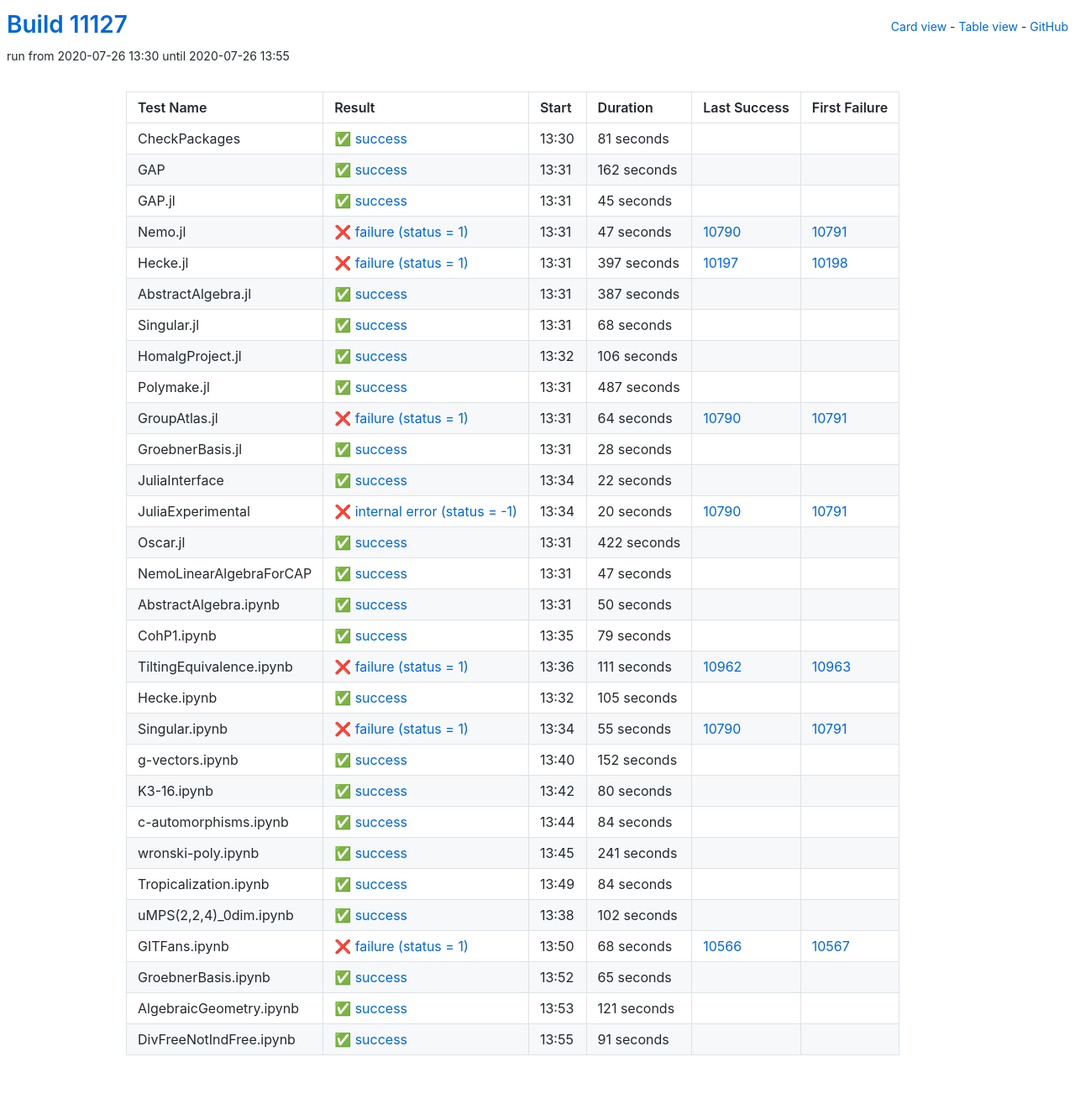
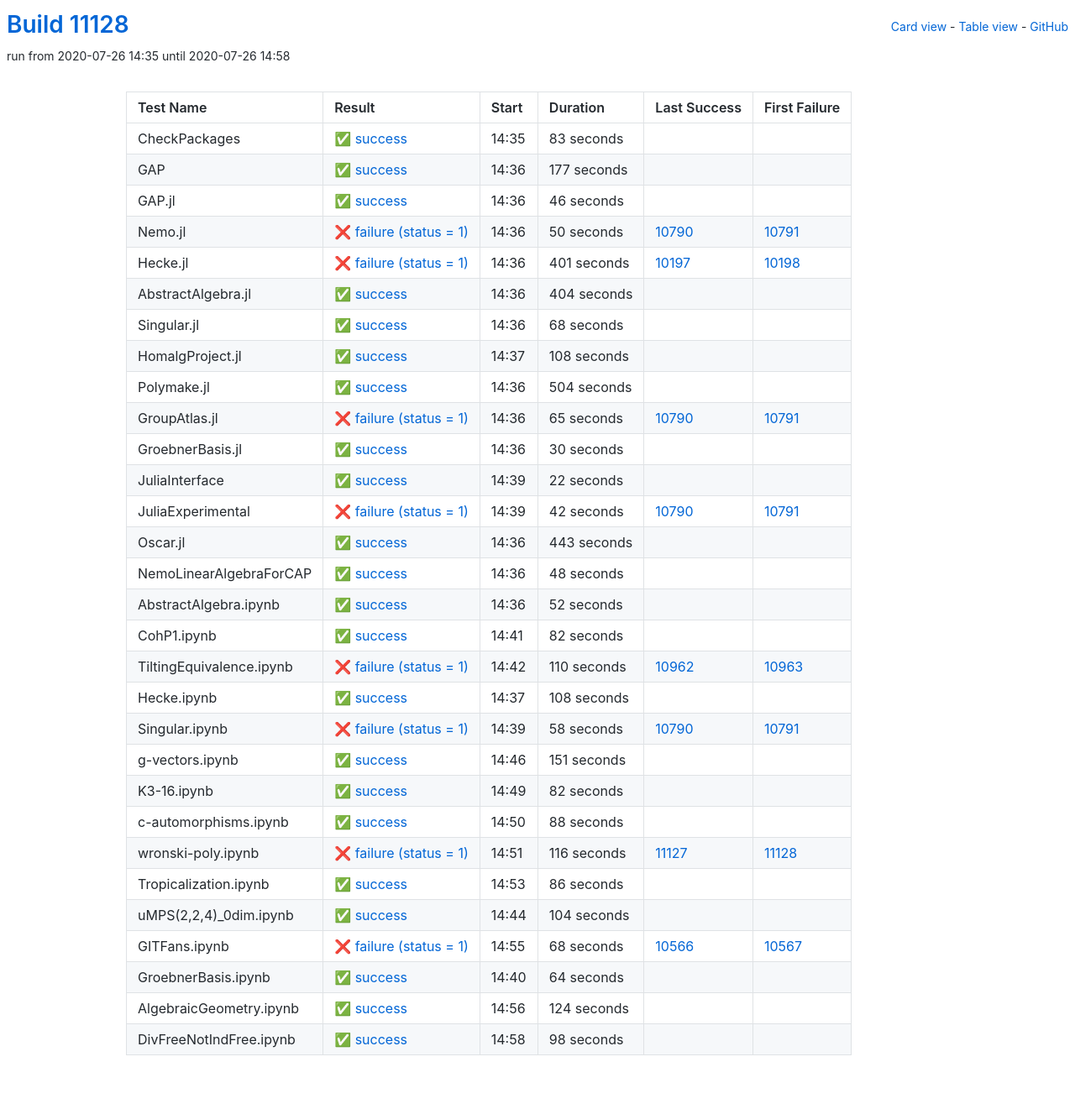
Before and after one commit to oscar-system/oscar-ci-status, a Jekyll site: the page built from table.html, in a window 1280 px wide. Shown: the whole page at 84% size. Built offline with Jekyll 4.4.1, drawn with Linux system fonts in a browser that asks for light colours.

Commit message:
Build #11128

```diff
--- a/_data/ci.yml
+++ b/_data/ci.yml
@@ -1,6 +1,6 @@
 ---
-build: 11127
-build_url: https://oscarci.mathematik.uni-kl.de/job/oscar/11127/
+build: 11128
+build_url: https://oscarci.mathematik.uni-kl.de/job/oscar/11128/
 job: oscar
 organization: oscar-system
 repo: oscar-ci-status
@@ -8,80 +8,80 @@
 tests:
 - name: CheckPackages
   id: checkpackages
-  log: https://oscarci.mathematik.uni-kl.de/job/oscar/11127/artifact/logs/build-11127/CheckPackages.log
-  start: 2020-07-26 13:30
+  log: https://oscarci.mathematik.uni-kl.de/job/oscar/11128/artifact/logs/build-11128/CheckPackages.log
+  start: 2020-07-26 14:35
   success: true
   exitcode: 0
   status: success
-  duration: 81
+  duration: 83
   last_success: false
   last_success_url:
   first_failure: false
   first_failure_url:
 - name: GAP
   id: gap
-  log: https://oscarci.mathematik.uni-kl.de/job/oscar/11127/artifact/logs/build-11127/GAP.log
-  start: 2020-07-26 13:31
+  log: https://oscarci.mathematik.uni-kl.de/job/oscar/11128/artifact/logs/build-11128/GAP.log
+  start: 2020-07-26 14:36
   success: true
   exitcode: 0
   status: success
-  duration: 162
+  duration: 177
   last_success: false
   last_success_url:
   first_failure: false
   first_failure_url:
 - name: GAP.jl
   id: gap-jl
-  log: https://oscarci.mathematik.uni-kl.de/job/oscar/11127/artifact/logs/build-11127/GAP.jl.log
-  start: 2020-07-26 13:31
+  log: https://oscarci.mathematik.uni-kl.de/job/oscar/11128/artifact/logs/build-11128/GAP.jl.log
+  start: 2020-07-26 14:36
   success: true
   exitcode: 0
   status: success
-  duration: 45
+  duration: 46
   last_success: false
   last_success_url:
   first_failure: false
   first_failure_url:
 - name: Nemo.jl
   id: nemo-jl
-  log: https://oscarci.mathematik.uni-kl.de/job/oscar/11127/artifact/logs/build-11127/Nemo.jl.log
-  start: 2020-07-26 13:31
+  log: https://oscarci.mathematik.uni-kl.de/job/oscar/11128/artifact/logs/build-11128/Nemo.jl.log
+  start: 2020-07-26 14:36
   success: false
   exitcode: 1
   status: failure
-  duration: 47
+  duration: 50
   last_success: 10790
   last_success_url: https://oscarci.mathematik.uni-kl.de/job/oscar/10790/
   first_failure: 10791
   first_failure_url: https://oscarci.mathematik.uni-kl.de/job/oscar/10791/
 - name: Hecke.jl
   id: hecke-jl
-  log: https://oscarci.mathematik.uni-kl.de/job/oscar/11127/artifact/logs/build-11127/Hecke.jl.log
-  start: 2020-07-26 13:31
+  log: https://oscarci.mathematik.uni-kl.de/job/oscar/11128/artifact/logs/build-11128/Hecke.jl.log
+  start: 2020-07-26 14:36
   success: false
   exitcode: 1
   status: failure
-  duration: 397
+  duration: 401
   last_success: 10197
   last_success_url: https://oscarci.mathematik.uni-kl.de/job/oscar/10197/
   first_failure: 10198
   first_failure_url: https://oscarci.mathematik.uni-kl.de/job/oscar/10198/
 - name: AbstractAlgebra.jl
   id: abstractalgebra-jl
-  log: https://oscarci.mathematik.uni-kl.de/job/oscar/11127/artifact/logs/build-11127/AbstractAlgebra.jl.log
-  start: 2020-07-26 13:31
+  log: https://oscarci.mathematik.uni-kl.de/job/oscar/11128/artifact/logs/build-11128/AbstractAlgebra.jl.log
+  start: 2020-07-26 14:36
   success: true
   exitcode: 0
   status: success
-  duration: 387
+  duration: 404
   last_success: false
   last_success_url:
   first_failure: false
   first_failure_url:
 - name: Singular.jl
   id: singular-jl
-  log: https://oscarci.mathematik.uni-kl.de/job/oscar/11127/artifact/logs/build-11127/Singular.jl.log
-  start: 2020-07-26 13:31
+  log: https://oscarci.mathematik.uni-kl.de/job/oscar/11128/artifact/logs/build-11128/Singular.jl.log
+  start: 2020-07-26 14:36
   success: true
   exitcode: 0
   status: success
@@ -92,56 +92,56 @@
   first_failure_url:
 - name: HomalgProject.jl
   id: homalgproject-jl
-  log: https://oscarci.mathematik.uni-kl.de/job/oscar/11127/artifact/logs/build-11127/HomalgProject.jl.log
-  start: 2020-07-26 13:32
+  log: https://oscarci.mathematik.uni-kl.de/job/oscar/11128/artifact/logs/build-11128/HomalgProject.jl.log
+  start: 2020-07-26 14:37
   success: true
   exitcode: 0
   status: success
-  duration: 106
+  duration: 108
   last_success: false
   last_success_url:
   first_failure: false
   first_failure_url:
 - name: Polymake.jl
   id: polymake-jl
-  log: https://oscarci.mathematik.uni-kl.de/job/oscar/11127/artifact/logs/build-11127/Polymake.jl.log
-  start: 2020-07-26 13:31
+  log: https://oscarci.mathematik.uni-kl.de/job/oscar/11128/artifact/logs/build-11128/Polymake.jl.log
+  start: 2020-07-26 14:36
   success: true
   exitcode: 0
   status: success
-  duration: 487
+  duration: 504
   last_success: false
   last_success_url:
   first_failure: false
   first_failure_url:
 - name: GroupAtlas.jl
   id: groupatlas-jl
-  log: https://oscarci.mathematik.uni-kl.de/job/oscar/11127/artifact/logs/build-11127/GroupAtlas.jl.log
-  start: 2020-07-26 13:31
+  log: https://oscarci.mathematik.uni-kl.de/job/oscar/11128/artifact/logs/build-11128/GroupAtlas.jl.log
+  start: 2020-07-26 14:36
   success: false
   exitcode: 1
   status: failure
-  duration: 64
+  duration: 65
   last_success: 10790
   last_success_url: https://oscarci.mathematik.uni-kl.de/job/oscar/10790/
   first_failure: 10791
   first_failure_url: https://oscarci.mathematik.uni-kl.de/job/oscar/10791/
 - name: GroebnerBasis.jl
   id: groebnerbasis-jl
-  log: https://oscarci.mathematik.uni-kl.de/job/oscar/11127/artifact/logs/build-11127/GroebnerBasis.jl.log
-  start: 2020-07-26 13:31
+  log: https://oscarci.mathematik.uni-kl.de/job/oscar/11128/artifact/logs/build-11128/GroebnerBasis.jl.log
+  start: 2020-07-26 14:36
   success: true
   exitcode: 0
   status: success
-  duration: 28
+  duration: 30
   last_success: false
   last_success_url:
   first_failure: false
   first_failure_url:
 - name: JuliaInterface
   id: juliainterface
-  log: https://oscarci.mathematik.uni-kl.de/job/oscar/11127/artifact/logs/build-11127/JuliaInterface.log
-  start: 2020-07-26 13:34
+  log: https://oscarci.mathematik.uni-kl.de/job/oscar/11128/artifact/logs/build-11128/JuliaInterface.log
+  start: 2020-07-26 14:39
   success: true
   exitcode: 0
   status: success
@@ -152,176 +152,176 @@
   first_failure_url:
 - name: JuliaExperimental
   id: juliaexperimental
-  log: https://oscarci.mathematik.uni-kl.de/job/oscar/11127/artifact/logs/build-11127/JuliaExperimental.log
-  start: 2020-07-26 13:34
+  log: https://oscarci.mathematik.uni-kl.de/job/oscar/11128/artifact/logs/build-11128/JuliaExperimental.log
+  start: 2020-07-26 14:39
   success: false
-  exitcode: -1
-  status: internal error
-  duration: 20
+  exitcode: 1
+  status: failure
+  duration: 42
   last_success: 10790
   last_success_url: https://oscarci.mathematik.uni-kl.de/job/oscar/10790/
   first_failure: 10791
   first_failure_url: https://oscarci.mathematik.uni-kl.de/job/oscar/10791/
 - name: Oscar.jl
   id: oscar-jl
-  log: https://oscarci.mathematik.uni-kl.de/job/oscar/11127/artifact/logs/build-11127/Oscar.jl.log
-  start: 2020-07-26 13:31
+  log: https://oscarci.mathematik.uni-kl.de/job/oscar/11128/artifact/logs/build-11128/Oscar.jl.log
+  start: 2020-07-26 14:36
   success: true
   exitcode: 0
   status: success
-  duration: 422
+  duration: 443
   last_success: false
   last_success_url:
   first_failure: false
   first_failure_url:
 - name: NemoLinearAlgebraForCAP
   id: nemolinearalgebraforcap
-  log: https://oscarci.mathematik.uni-kl.de/job/oscar/11127/artifact/logs/build-11127/NemoLinearAlgebraForCAP.log
-  start: 2020-07-26 13:31
+  log: https://oscarci.mathematik.uni-kl.de/job/oscar/11128/artifact/logs/build-11128/NemoLinearAlgebraForCAP.log
+  start: 2020-07-26 14:36
   success: true
   exitcode: 0
   status: success
-  duration: 47
+  duration: 48
   last_success: false
   last_success_url:
   first_failure: false
   first_failure_url:
 - name: AbstractAlgebra.ipynb
   id: abstractalgebra-ipynb
-  log: https://oscarci.mathematik.uni-kl.de/job/oscar/11127/artifact/logs/build-11127/AbstractAlgebra.ipynb.log
-  start: 2020-07-26 13:31
+  log: https://oscarci.mathematik.uni-kl.de/job/oscar/11128/artifact/logs/build-11128/AbstractAlgebra.ipynb.log
+  start: 2020-07-26 14:36
   success: true
   exitcode: 0
   status: success
-  duration: 50
+  duration: 52
   last_success: false
   last_success_url:
   first_failure: false
   first_failure_url:
 - name: CohP1.ipynb
   id: cohp1-ipynb
-  log: https://oscarci.mathematik.uni-kl.de/job/oscar/11127/artifact/logs/build-11127/CohP1.ipynb.log
-  start: 2020-07-26 13:35
+  log: https://oscarci.mathematik.uni-kl.de/job/oscar/11128/artifact/logs/build-11128/CohP1.ipynb.log
+  start: 2020-07-26 14:41
   success: true
   exitcode: 0
   status: success
-  duration: 79
+  duration: 82
   last_success: false
   last_success_url:
   first_failure: false
   first_failure_url:
 - name: TiltingEquivalence.ipynb
   id: tiltingequivalence-ipynb
-  log: https://oscarci.mathematik.uni-kl.de/job/oscar/11127/artifact/logs/build-11127/TiltingEquivalence.ipynb.log
-  start: 2020-07-26 13:36
+  log: https://oscarci.mathematik.uni-kl.de/job/oscar/11128/artifact/logs/build-11128/TiltingEquivalence.ipynb.log
+  start: 2020-07-26 14:42
   success: false
   exitcode: 1
   status: failure
-  duration: 111
+  duration: 110
   last_success: 10962
   last_success_url: https://oscarci.mathematik.uni-kl.de/job/oscar/10962/
   first_failure: 10963
   first_failure_url: https://oscarci.mathematik.uni-kl.de/job/oscar/10963/
 - name: Hecke.ipynb
   id: hecke-ipynb
-  log: https://oscarci.mathematik.uni-kl.de/job/oscar/11127/artifact/logs/build-11127/Hecke.ipynb.log
-  start: 2020-07-26 13:32
+  log: https://oscarci.mathematik.uni-kl.de/job/oscar/11128/artifact/logs/build-11128/Hecke.ipynb.log
+  start: 2020-07-26 14:37
   success: true
   exitcode: 0
   status: success
-  duration: 105
+  duration: 108
   last_success: false
   last_success_url:
   first_failure: false
   first_failure_url:
 - name: Singular.ipynb
   id: singular-ipynb
-  log: https://oscarci.mathematik.uni-kl.de/job/oscar/11127/artifact/logs/build-11127/Singular.ipynb.log
-  start: 2020-07-26 13:34
+  log: https://oscarci.mathematik.uni-kl.de/job/oscar/11128/artifact/logs/build-11128/Singular.ipynb.log
+  start: 2020-07-26 14:39
   success: false
   exitcode: 1
   status: failure
-  duration: 55
+  duration: 58
   last_success: 10790
   last_success_url: https://oscarci.mathematik.uni-kl.de/job/oscar/10790/
   first_failure: 10791
   first_failure_url: https://oscarci.mathematik.uni-kl.de/job/oscar/10791/
 - name: g-vectors.ipynb
   id: g-vectors-ipynb
-  log: https://oscarci.mathematik.uni-kl.de/job/oscar/11127/artifact/logs/build-11127/g-vectors.ipynb.log
-  start: 2020-07-26 13:40
+  log: https://oscarci.mathematik.uni-kl.de/job/oscar/11128/artifact/logs/build-11128/g-vectors.ipynb.log
+  start: 2020-07-26 14:46
   success: true
   exitcode: 0
   status: success
-  duration: 152
+  duration: 151
   last_success: false
   last_success_url:
   first_failure: false
   first_failure_url:
 - name: K3-16.ipynb
   id: k3-16-ipynb
-  log: https://oscarci.mathematik.uni-kl.de/job/oscar/11127/artifact/logs/build-11127/K3-16.ipynb.log
-  start: 2020-07-26 13:42
+  log: https://oscarci.mathematik.uni-kl.de/job/oscar/11128/artifact/logs/build-11128/K3-16.ipynb.log
+  start: 2020-07-26 14:49
   success: true
   exitcode: 0
   status: success
-  duration: 80
+  duration: 82
   last_success: false
   last_success_url:
   first_failure: false
   first_failure_url:
 - name: c-automorphisms.ipynb
   id: c-automorphisms-ipynb
-  log: https://oscarci.mathematik.uni-kl.de/job/oscar/11127/artifact/logs/build-11127/c-automorphisms.ipynb.log
-  start: 2020-07-26 13:44
+  log: https://oscarci.mathematik.uni-kl.de/job/oscar/11128/artifact/logs/build-11128/c-automorphisms.ipynb.log
+  start: 2020-07-26 14:50
   success: true
   exitcode: 0
   status: success
-  duration: 84
+  duration: 88
   last_success: false
   last_success_url:
   first_failure: false
   first_failure_url:
 - name: wronski-poly.ipynb
   id: wronski-poly-ipynb
-  log: https://oscarci.mathematik.uni-kl.de/job/oscar/11127/artifact/logs/build-11127/wronski-poly.ipynb.log
-  start: 2020-07-26 13:45
+  log: https://oscarci.mathematik.uni-kl.de/job/oscar/11128/artifact/logs/build-11128/wronski-poly.ipynb.log
+  start: 2020-07-26 14:51
+  success: false
+  exitcode: 1
+  status: failure
+  duration: 116
+  last_success: 11127
+  last_success_url: https://oscarci.mathematik.uni-kl.de/job/oscar/11127/
+  first_failure: 11128
+  first_failure_url: https://oscarci.mathematik.uni-kl.de/job/oscar/11128/
+- name: Tropicalization.ipynb
+  id: tropicalization-ipynb
+  log: https://oscarci.mathematik.uni-kl.de/job/oscar/11128/artifact/logs/build-11128/Tropicalization.ipynb.log
+  start: 2020-07-26 14:53
   success: true
   exitcode: 0
   status: success
-  duration: 241
-  last_success: false
-  last_success_url:
-  first_failure: false
-  first_failure_url:
-- name: Tropicalization.ipynb
-  id: tropicalization-ipynb
-  log: https://oscarci.mathematik.uni-kl.de/job/oscar/11127/artifact/logs/build-11127/Tropicalization.ipynb.log
-  start: 2020-07-26 13:49
-  success: true
-  exitcode: 0
-  status: success
-  duration: 84
+  duration: 86
   last_success: false
   last_success_url:
   first_failure: false
   first_failure_url:
 - name: uMPS(2,2,4)_0dim.ipynb
   id: umps-2-2-4-0dim-ipynb
-  log: https://oscarci.mathematik.uni-kl.de/job/oscar/11127/artifact/logs/build-11127/uMPS-2-2-4-_0dim.ipynb.log
-  start: 2020-07-26 13:38
+  log: https://oscarci.mathematik.uni-kl.de/job/oscar/11128/artifact/logs/build-11128/uMPS-2-2-4-_0dim.ipynb.log
+  start: 2020-07-26 14:44
   success: true
   exitcode: 0
   status: success
-  duration: 102
+  duration: 104
   last_success: false
   last_success_url:
   first_failure: false
   first_failure_url:
 - name: GITFans.ipynb
   id: gitfans-ipynb
-  log: https://oscarci.mathematik.uni-kl.de/job/oscar/11127/artifact/logs/build-11127/GITFans.ipynb.log
-  start: 2020-07-26 13:50
+  log: https://oscarci.mathematik.uni-kl.de/job/oscar/11128/artifact/logs/build-11128/GITFans.ipynb.log
+  start: 2020-07-26 14:55
   success: false
   exitcode: 1
   status: failure
@@ -332,36 +332,36 @@
   first_failure_url: https://oscarci.mathematik.uni-kl.de/job/oscar/10567/
 - name: GroebnerBasis.ipynb
   id: groebnerbasis-ipynb
-  log: https://oscarci.mathematik.uni-kl.de/job/oscar/11127/artifact/logs/build-11127/GroebnerBasis.ipynb.log
-  start: 2020-07-26 13:52
+  log: https://oscarci.mathematik.uni-kl.de/job/oscar/11128/artifact/logs/build-11128/GroebnerBasis.ipynb.log
+  start: 2020-07-26 14:40
   success: true
   exitcode: 0
   status: success
-  duration: 65
+  duration: 64
   last_success: false
   last_success_url:
   first_failure: false
   first_failure_url:
 - name: AlgebraicGeometry.ipynb
   id: algebraicgeometry-ipynb
-  log: https://oscarci.mathematik.uni-kl.de/job/oscar/11127/artifact/logs/build-11127/AlgebraicGeometry.ipynb.log
-  start: 2020-07-26 13:53
+  log: https://oscarci.mathematik.uni-kl.de/job/oscar/11128/artifact/logs/build-11128/AlgebraicGeometry.ipynb.log
+  start: 2020-07-26 14:56
   success: true
   exitcode: 0
   status: success
-  duration: 121
+  duration: 124
   last_success: false
   last_success_url:
   first_failure: false
   first_failure_url:
 - name: DivFreeNotIndFree.ipynb
   id: divfreenotindfree-ipynb
-  log: https://oscarci.mathematik.uni-kl.de/job/oscar/11127/artifact/logs/build-11127/DivFreeNotIndFree.ipynb.log
-  start: 2020-07-26 13:55
+  log: https://oscarci.mathematik.uni-kl.de/job/oscar/11128/artifact/logs/build-11128/DivFreeNotIndFree.ipynb.log
+  start: 2020-07-26 14:58
   success: true
   exitcode: 0
   status: success
-  duration: 91
+  duration: 98
   last_success: false
   last_success_url:
   first_failure: false
```
Also changed, not shown: README.md.
